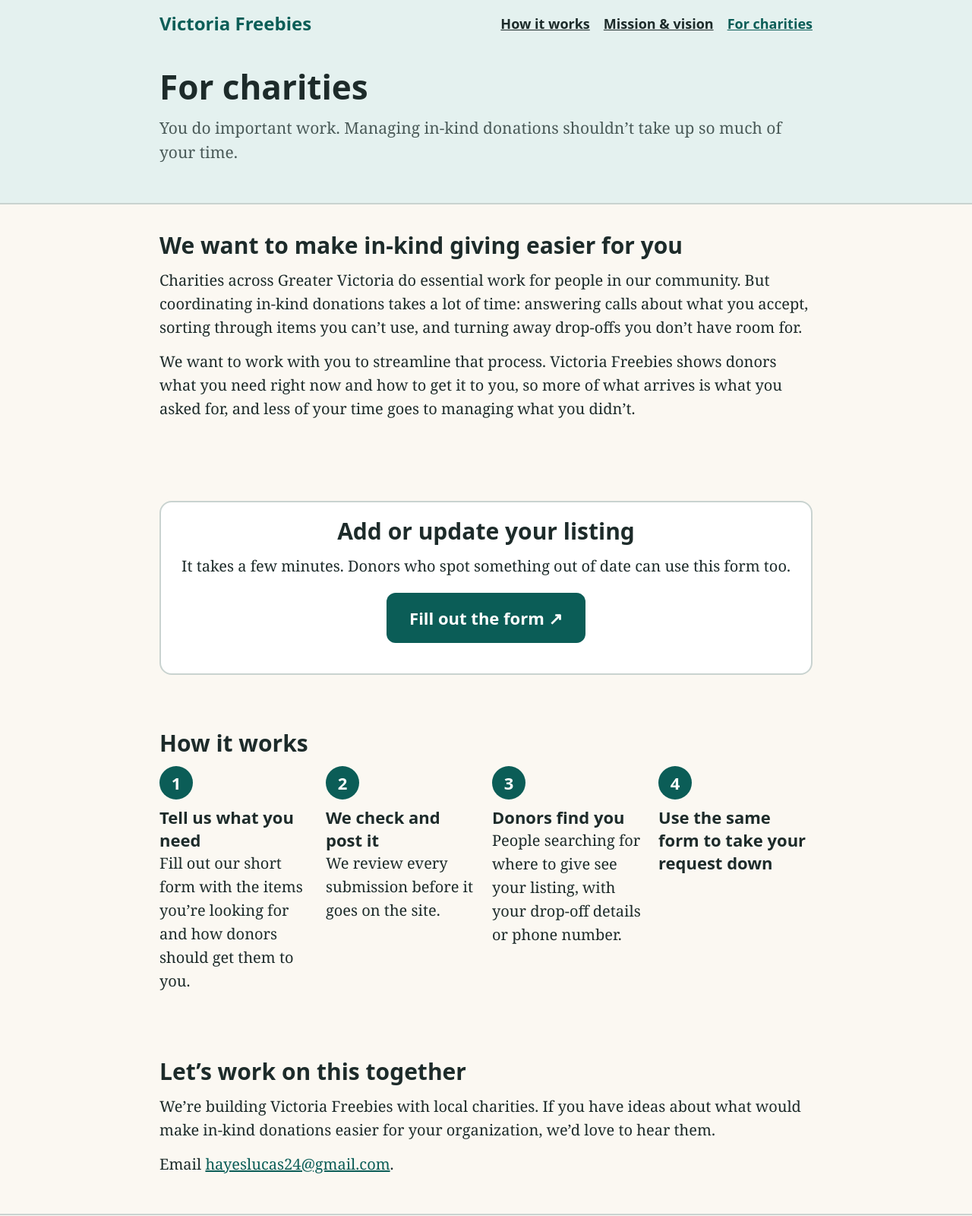
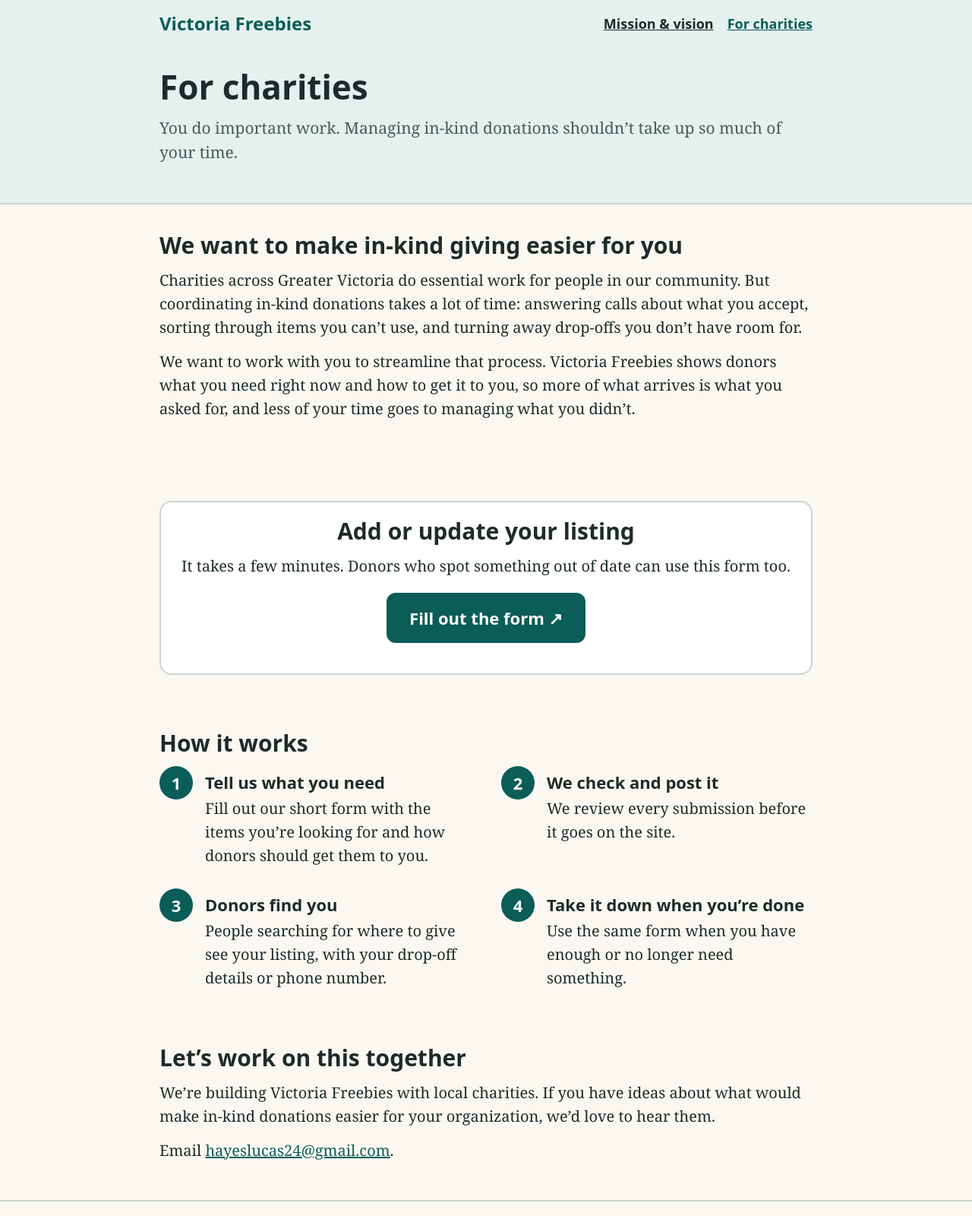
Before and after one commit to hayeslucas/victoriafreebies, a website: page charities.html in a window 1280 px wide. Shown: the top 1600 px of the page at 76% size. Drawn offline with Linux system fonts and the light colour scheme.

Commit message:
Nav links only to pages; lay out charity steps as a 2x2 grid
Remove the "How it works" in-page link from the nav on every page, so
the nav holds only page links (the logo goes home). On the charities
page the four steps sit in an even 2x2 grid with each number beside
its text, stacking on phones, and step 4 gets a short line of text.

Co-Authored-By: Claude Opus 5.5 <noreply@anthropic.com>
Claude-Session: https://claude.ai/code/session_01HvZ7soLqzXrEV8CMLmuSgi

```diff
--- a/charities.html
+++ b/charities.html
@@ -6,7 +6,7 @@
 </head><body>
 
 <header><div class="wrap">
-<nav><a class="logo" href="/">Victoria Freebies</a><span><a href="/#how">How it works</a><a href="/about">Mission &amp; vision</a><a href="/charities" aria-current="page">For charities</a></span></nav>
+<nav><a class="logo" href="/">Victoria Freebies</a><span><a href="/about">Mission &amp; vision</a><a href="/charities" aria-current="page">For charities</a></span></nav>
 <div class="hero">
 <h1>For charities</h1>
 <p class="sub">You do important work. Managing in-kind donations shouldn’t take up so much of your time.</p>
@@ -29,7 +29,7 @@
 <div class="step"><b class="n">1</b><h3>Tell us what you need</h3><p>Fill out our short form with the items you’re looking for and how donors should get them to you.</p></div>
 <div class="step"><b class="n">2</b><h3>We check and post it</h3><p>We review every submission before it goes on the site.</p></div>
 <div class="step"><b class="n">3</b><h3>Donors find you</h3><p>People searching for where to give see your listing, with your drop-off details or phone number.</p></div>
-<div class="step"><b class="n">4</b><h3>Use the same form to take your request down</h3></div>
+<div class="step"><b class="n">4</b><h3>Take it down when you’re done</h3><p>Use the same form when you have enough or no longer need something.</p></div>
 </div></section>
 
 <section id="together"><h2>Let’s work on this together</h2>
--- a/styles.css
+++ b/styles.css
@@ -72,4 +72,8 @@ nav a.logo{text-decoration:none}
 nav a[aria-current=page]{color:var(--brand)}
 .bigbtn.alt{background:var(--card);color:var(--ink);border:2px solid var(--ink)}
 nav a{white-space:nowrap}
-.steps.four{grid-template-columns:repeat(auto-fit,minmax(180px,1fr))}
+.steps.four{grid-template-columns:repeat(auto-fit,minmax(min(100%,340px),1fr));gap:28px 40px}
+.steps.four .step{display:grid;grid-template-columns:44px 1fr;column-gap:16px;align-items:start;align-content:start}
+.steps.four .step b.n{grid-row:span 2;margin:0}
+.steps.four .step h3{margin:6px 0 4px}
+.steps.four .step p{margin:0}
```
Also changed, not shown: about.html (+1 -1 lines), index.html (+1 -1 lines).
